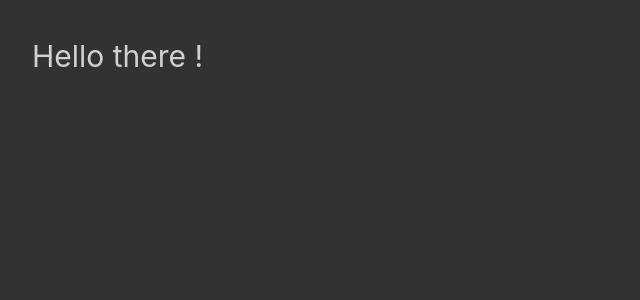
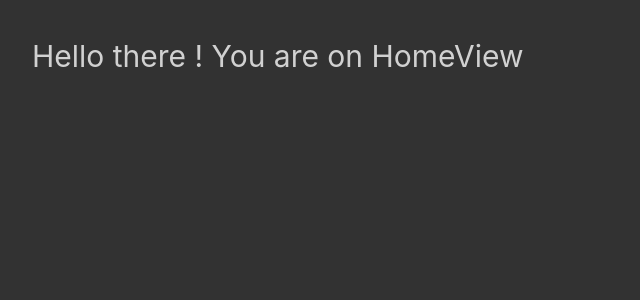
Before and after one commit to vincent-nieutin/website, a Vue app: page / in a window 1280 px wide. Shown: the top 300 px of the page, without its empty margins (0-640 px from the left). Built offline with nearby package versions, Linux system fonts and the light colour scheme.

Commit message:
homeview improvement

```diff
--- a/src/views/HomeView.vue
+++ b/src/views/HomeView.vue
@@ -3,6 +3,6 @@
 
 <template>
   <main>
-    <h1>Hello there !</h1>
+    <h1>Hello there ! You are on HomeView</h1>
   </main>
 </template>
```
